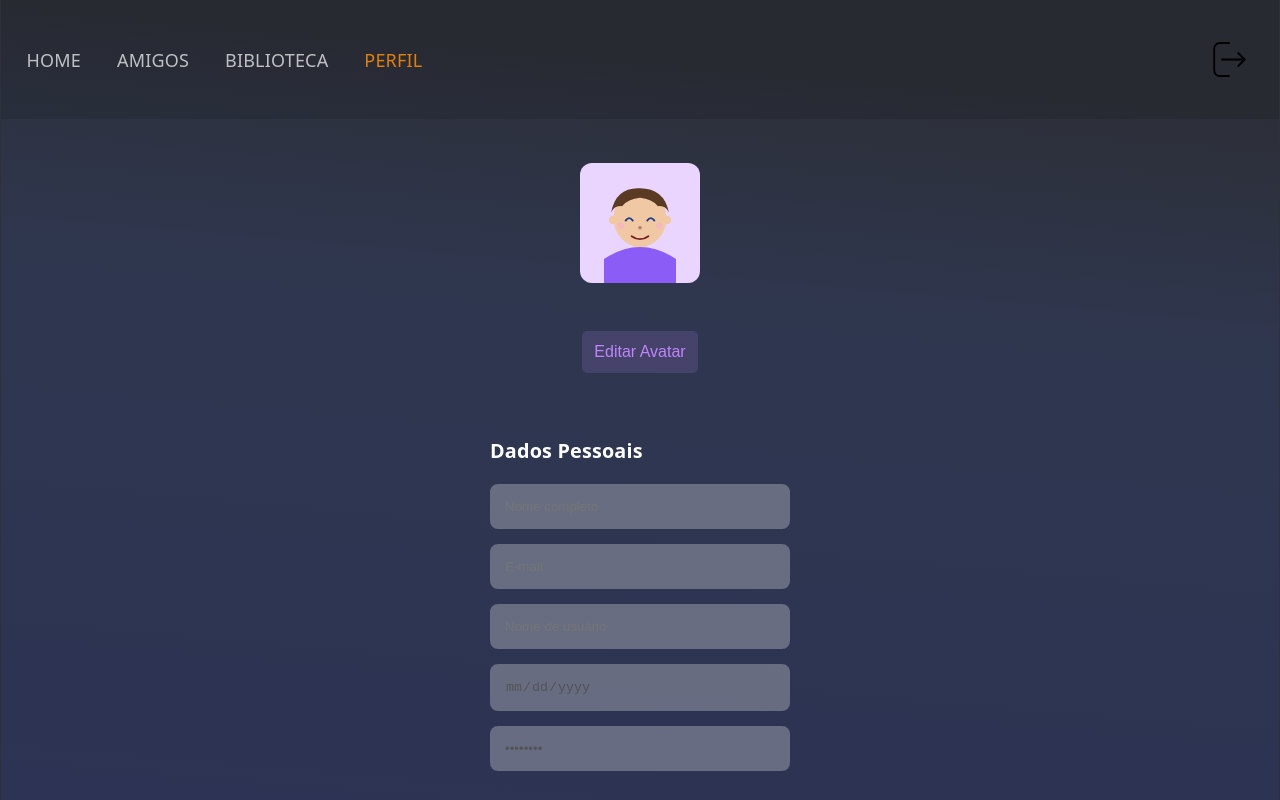
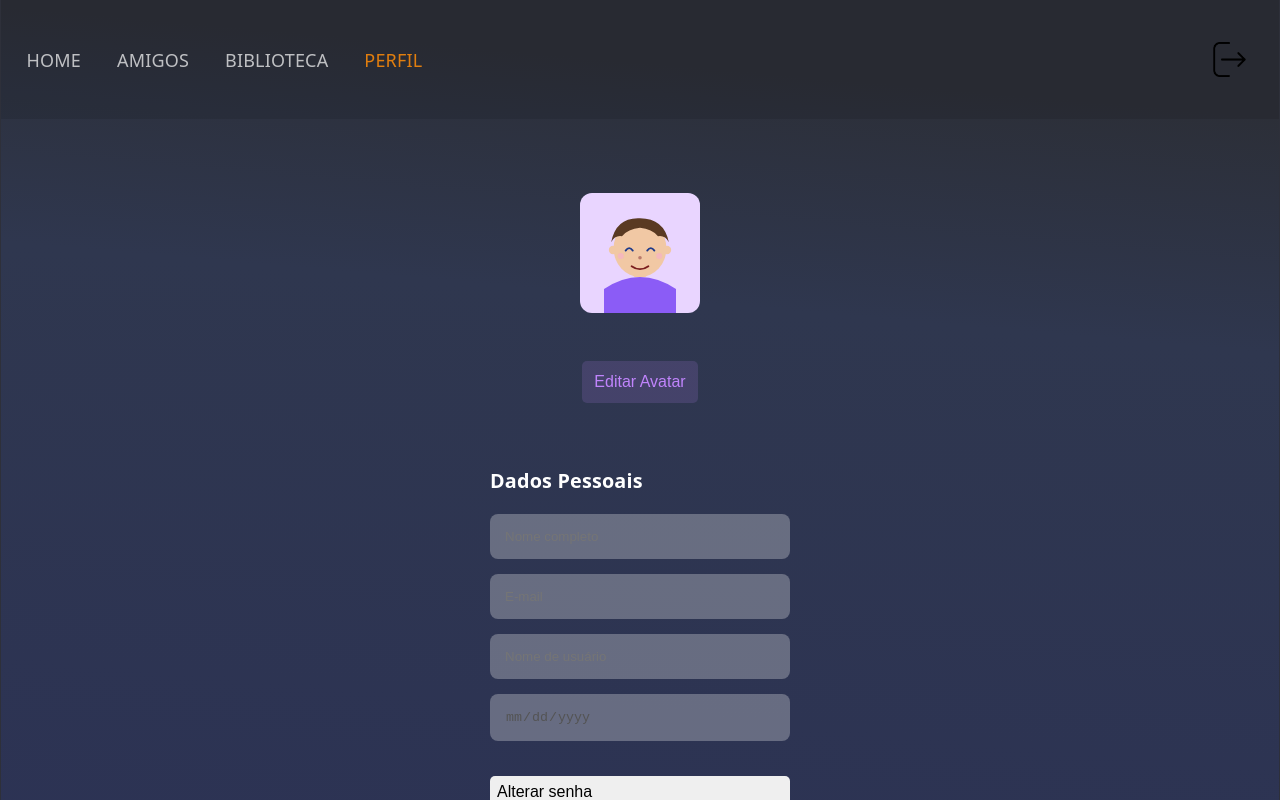
Before and after one commit to marceloareas/Ludica, a React (Vite) app in the folder front-end/: page /perfil in a window 1280 px wide. Shown: the top 800 px of the page. Built offline with nearby package versions, Linux system fonts and the light colour scheme.

Commit message:
retira senha

```diff
--- a/front-end/src/pages/Amigos/Amigos.jsx
+++ b/front-end/src/pages/Amigos/Amigos.jsx
@@ -137,6 +137,12 @@ console.log('ID usuário logado:', idUsuario);
   };
 
   const removerAmigo = async (idAmigo) => {
+    const confirmar = window.confirm(
+      'Tem certeza que deseja remover este amigo?'
+    );
+
+    if (!confirmar) return;
+
     await fetch('http://localhost:3000/friends/delete', {
       method: 'DELETE',
       headers: { 'Content-Type': 'application/json' },
@@ -151,6 +157,12 @@ console.log('ID usuário logado:', idUsuario);
 
 
   const recusarSolicitacao = async (idRemetente) => {
+    const confirmar = window.confirm(
+      'Tem certeza que deseja recusar esta solicitação?'
+    );
+
+    if (!confirmar) return;
+
     await fetch('http://localhost:3000/friends/recusar', {
       method: 'PUT',
       headers: {
--- a/front-end/src/pages/Perfil/perfil.jsx
+++ b/front-end/src/pages/Perfil/perfil.jsx
@@ -149,13 +149,6 @@ export default function Perfil() {
             }
           />
 
-          <input
-            className={registerStyles.input}
-            type="password"
-            value="********"
-            disabled
-          />
-
           <button
             type="button"
             className={styles.changePassword}
@@ -223,21 +216,22 @@ export default function Perfil() {
               />
 
               <div className={styles.modalActions}>
-                <button
+
+              <button
+                type="button"
+                className={styles.cancelChangePassword}
+                onClick={() => setIsModalOpen(false)}
+              >
+                Cancelar
+              </button>
+
+              <button
                   type="button"
                   className={registerStyles.enterLogin}
                   onClick={handleChangePassword}
                 >
                   Salvar
                 </button>
-
-               <button
-                type="button"
-                className={styles.cancelChangePassword}
-                onClick={() => setIsModalOpen(false)}
-              >
-                Cancelar
-              </button>
               </div>
             </div>
           </div>
```
